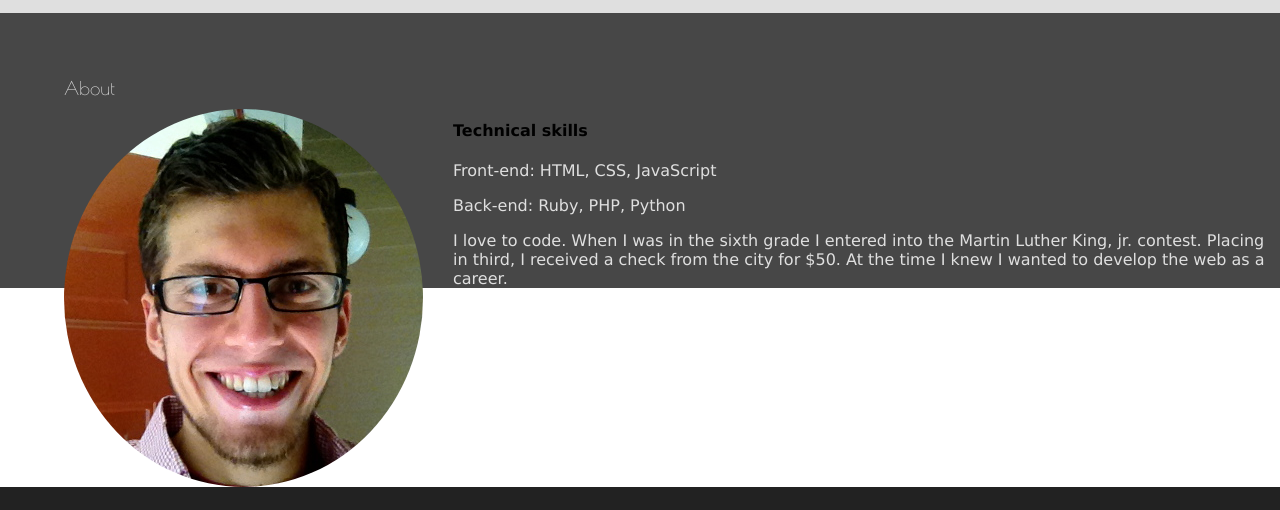
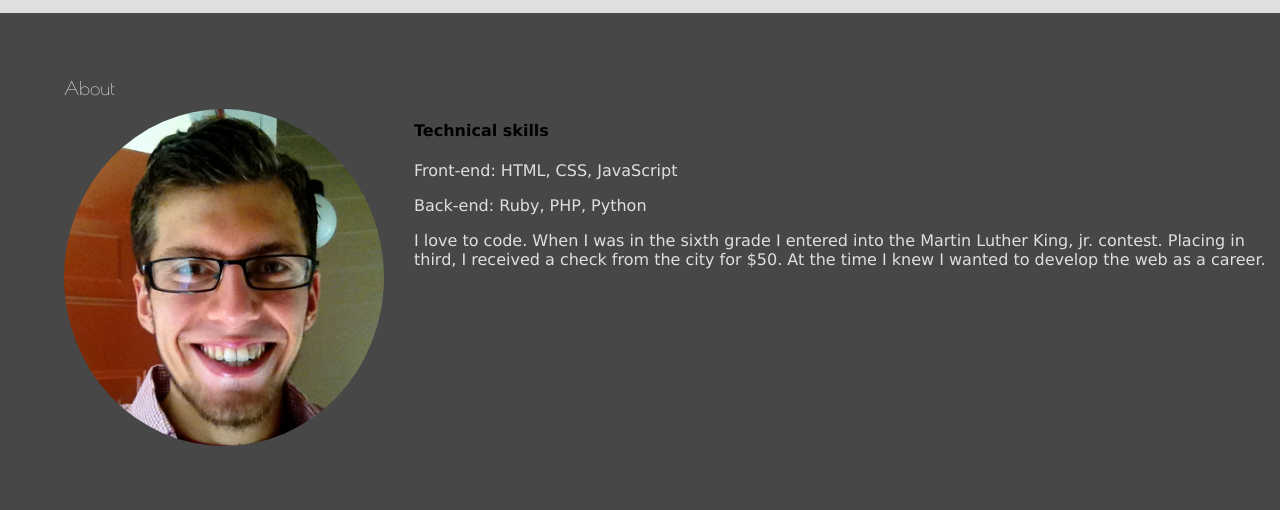
Before and after one commit to MattWarren10/personal-website, a plain HTML site: page index.html in a window 1280 px wide. Shown: the part 1235-1745 px from the top of the page. Drawn offline with nearby package versions, Linux system fonts and the light colour scheme; a web font is replaced by a local one.

Commit message:
finish  profile-picture adjustments.

```diff
--- a/css/main.css
+++ b/css/main.css
@@ -113,7 +113,7 @@ nav ul li a {
 }
 
 #projects li:nth-child(2n) {
-  clear: left;
+  clear: both;
 }
 
 #projects p:hover {
@@ -126,7 +126,7 @@ nav ul li a {
 
 #about {
   width: 100%;
-  height: 100%;
+  height: 500px;
   margin: 0 auto;
 }
 
@@ -140,7 +140,7 @@ nav ul li a {
 
 .profile-photo {
   margin: 10px 30px 0 5%;
-  max-width: 50%;
+  max-width: 25%;
   padding: 0;
   border-radius: 100%;
   float: left;
```
